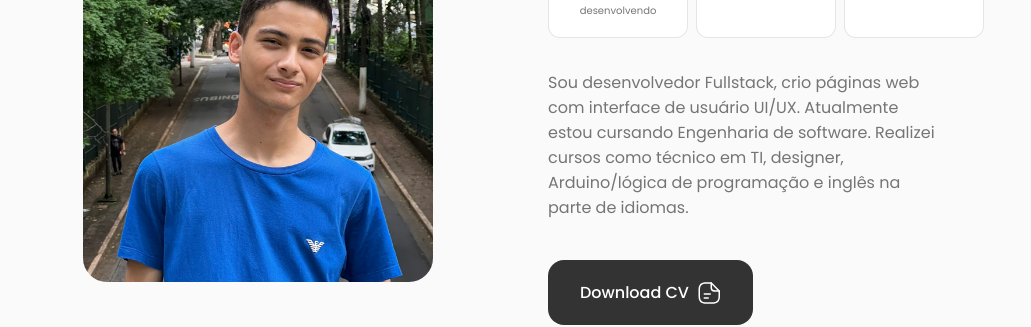
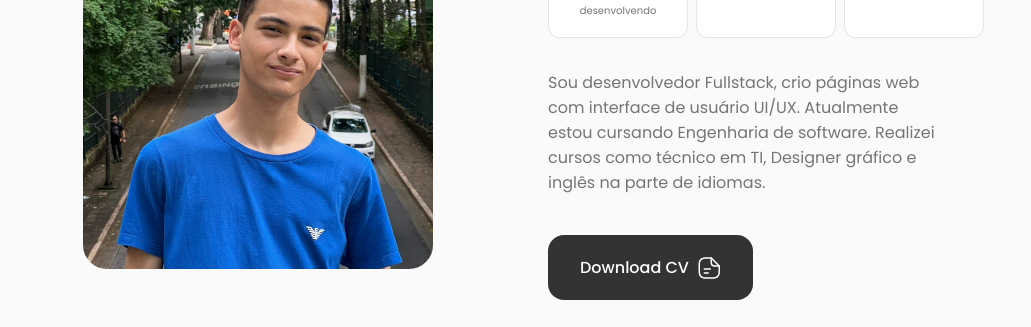
Before and after one commit to g-pontes/meu-portifolio, a React (Create React App) app: page / in a window 1280 px wide. Shown: the part 335-662 px from the top of the page, without its empty margins (124-1155 px from the left). Built offline with nearby package versions, Linux system fonts and the light colour scheme.

Commit message:
update 1.2

```diff
--- a/src/assets/data/portifolioData.js
+++ b/src/assets/data/portifolioData.js
@@ -16,7 +16,7 @@ const portifolios = [
       category: "Ux",
       title: "FithPhysique",
       description:
-        "Lorem ipsum dolor sit, amet consectetur adipisicing elit. Praesentium vitae sunt magnam numquam esse ipsam? Quis qui enim, temporibus dignissimos atque repellendus amet a velit. Dolorem quidem animi doloribus saepe!",
+        "FithPhysique é uma academia moderna que oferece treinamentos personalizados, aulas dinâmicas e acompanhamento profissional em um ambiente motivador, focado em ajudar seus membros a alcançar seus objetivos de saúde e bem-estar.",
       technologies: ["React", "Tailwind css", "Node.js", "MongoDB"],
       siteUrl: "https://magenta-kangaroo-12c0a9.netlify.app/",
     },
@@ -26,7 +26,7 @@ const portifolios = [
       category: "Ux",
       title: "H-Business",
       description:
-        "Lorem ipsum dolor sit, amet consectetur adipisicing elit. Praesentium vitae sunt magnam numquam esse ipsam? Quis qui enim, temporibus dignissimos atque repellendus amet a velit. Dolorem quidem animi doloribus saepe!",
+        "H-Business é uma empresa de financiamento que oferece soluções financeiras personalizadas, incluindo empréstimos, investimentos e consultoria, para ajudar clientes a alcançar seus objetivos financeiros com eficiência.",
       technologies: ["React", "Tailwind css", "Node.js", "MongoDB"],
       siteUrl: "https://creative-marshmallow-ce8afb.netlify.app/",
     },
@@ -36,7 +36,7 @@ const portifolios = [
       category: "Web Design",
       title: "Agencia Nextcent",
       description:
-        "Lorem ipsum dolor sit, amet consectetur adipisicing elit. Praesentium vitae sunt magnam numquam esse ipsam? Quis qui enim, temporibus dignissimos atque repellendus amet a velit. Dolorem quidem animi doloribus saepe!",
+        "Agência Nextcent é uma agência de financiamento dedicada a oferecer soluções financeiras inovadoras e acessíveis para empresas e indivíduos. Com foco em personalização e agilidade, a Nextcent fornece serviços como empréstimos, consultoria financeira e planejamento estratégico, ajudando seus clientes a crescer e prosperar financeiramente.",
       technologies: ["React", "Tailwind css", "Node.js"],
       siteUrl: "https://famous-gaufre-31d29a.netlify.app/",
     },
@@ -56,7 +56,7 @@ const portifolios = [
       category: "Web Design",
       title: "Landing Page",
       description:
-        "Lorem ipsum dolor sit, amet consectetur adipisicing elit. Praesentium vitae sunt magnam numquam esse ipsam? Quis qui enim, temporibus dignissimos atque repellendus amet a velit. Dolorem quidem animi doloribus saepe!",
+        "Lorem ipsum dolor sit, amet consectetur adipisicing elit. Praesentium vitae sunt magnam numquam esse ipsam? Quis qui enim, temporibus dignissimos atque repellendus amet a velit. Dolorem quidem animi doloribus saepe! ",
       technologies: ["React", "Tailwind css", "Node.js", "MongoDB"],
       siteUrl: "#",
     },
--- a/src/components/about/About.jsx
+++ b/src/components/about/About.jsx
@@ -2,7 +2,7 @@ import React from 'react'
 import { motion } from 'framer-motion'
 import "./about.css"
 import AboutImg from "../../assets/WhatsApp Image 2024-02-09 at 16.55.59.jpeg"
-import CV from "../../assets/Meu-currículo.pdf"
+import CV from "../../assets/Currículo - Guilherme Pontes Santos.pdf"
 import Info from './Info'
 
 const About = () => {
@@ -21,7 +21,7 @@ const About = () => {
                     <Info />
 
                     <p className="about__description">
-                        Sou desenvolvedor Fullstack, crio páginas web com interface de usuário UI/UX. Atualmente estou cursando Engenharia de software. Realizei cursos como técnico em TI, designer, Arduino/lógica de programação e inglês na parte de idiomas.
+                    Sou desenvolvedor Fullstack, crio páginas web com interface de usuário UI/UX. Atualmente estou cursando Engenharia de software. Realizei cursos como técnico em TI, Designer gráfico e inglês na parte de idiomas.
                     </p>
 
                     <a download="" href={CV} className="button button--flex">
```
Also changed, not shown: 1 other file (tests, documents, lock files or other folders).
